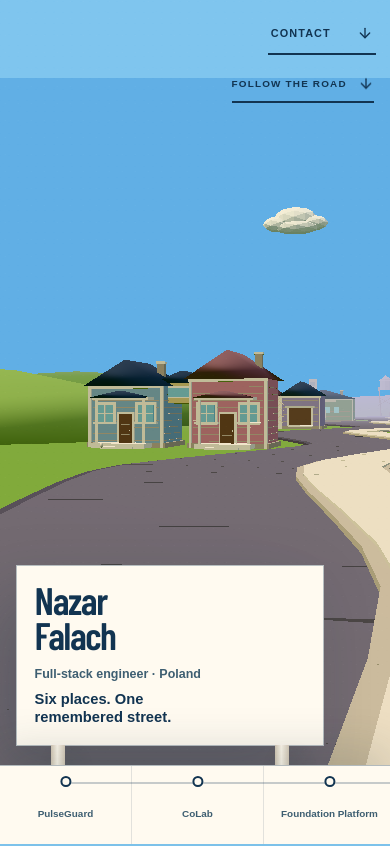
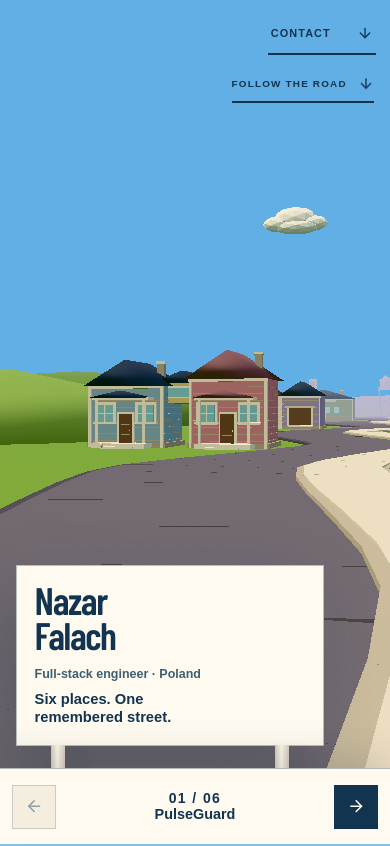
Before and after one commit to Tedossss/PulseApiGuard, a Next.js app in the folder frontend/: page / in a window 390 px wide. Shown: the top 846 px of the page. Built offline with nearby package versions, Linux system fonts and the light colour scheme; a web font is replaced by a local one.

Commit message:
fix(portfolio): make mobile project navigation safe and compact

```diff
--- a/frontend/app/dreamworld/DreamPortfolio.module.css
+++ b/frontend/app/dreamworld/DreamPortfolio.module.css
@@ -42,6 +42,7 @@
   --scroll-progress: 0;
   --active-scene-progress: 0;
   --scene-progress: 0;
+  --mobile-directory-height: 0px;
   position: relative;
   min-height: 100vh;
   color: var(--ink);
@@ -736,6 +737,19 @@
   color: var(--ink);
   background: var(--paper);
   box-shadow: 0 -18px 42px rgba(31, 52, 61, 0.15);
+  transition: opacity 180ms ease-out, visibility 0s linear 0s;
+}
+
+.mobileStreetDirectory {
+  display: none;
+}
+
+.root[data-dialog-open='true'] .streetDirectory,
+.root[data-dialog-open='true'] .mobileStreetDirectory {
+  visibility: hidden;
+  opacity: 0;
+  pointer-events: none;
+  transition: opacity 180ms ease-out, visibility 0s linear 180ms;
 }
 
 .directoryLine {
@@ -1126,6 +1140,10 @@
 }
 
 @media (max-width: 760px) {
+  .root {
+    --mobile-directory-height: calc(4.75rem + env(safe-area-inset-bottom, 0px));
+  }
+
   .siteHeader {
     top: 0.7rem;
     right: 0.9rem;
@@ -1151,6 +1169,13 @@
   .sceneFrame {
     position: relative;
     min-height: max(100svh, 45rem);
+  }
+
+  .scene:not([data-scene='home']):not([data-scene='about']):not([data-scene='contact']) .sceneFrame {
+    display: flex;
+    min-height: 100svh;
+    align-items: flex-end;
+    padding: 4.25rem 1rem calc(var(--mobile-directory-height) + 0.85rem);
   }
 
   .scene[data-scene='about'] .sceneFrame {
@@ -1226,19 +1251,18 @@
   .evidenceMarker,
   .evidenceMarker[data-side='left'],
   .evidenceMarker[data-side='right'] {
+    position: relative;
     top: auto;
-    right: 1rem;
-    bottom: 5.8rem;
-    left: 1rem;
-    width: auto;
+    right: auto;
+    bottom: auto;
+    left: auto;
+    width: 100%;
     padding: 1.25rem;
   }
 
   .evidenceMarker::after,
   .evidenceMarker[data-side='right']::after {
-    right: 1.5rem;
-    left: auto;
-    height: 5rem;
+    display: none;
   }
 
   .projectTitle {
@@ -1265,6 +1289,7 @@
 
   .markerMeta {
     max-width: none;
+    font-size: 0.7rem;
     text-align: left;
   }
 
@@ -1298,27 +1323,78 @@
   }
 
   .streetDirectory {
+    display: none;
+  }
+
+  .mobileStreetDirectory {
+    position: fixed;
+    z-index: 68;
+    right: 0;
+    bottom: 0;
+    left: 0;
     display: grid;
-    grid-auto-columns: minmax(8.25rem, 1fr);
-    grid-auto-flow: column;
-    grid-template-columns: none;
-    min-height: 4.9rem;
-    overflow-x: auto;
-    overscroll-behavior-x: contain;
-    scroll-snap-type: x proximity;
-  }
-
-  .directoryLine {
-    right: 4.1rem;
-    left: 4.1rem;
-    width: 41.25rem;
-  }
-
-  .streetDirectory button {
-    min-width: 8.25rem;
-    min-height: 4.9rem;
-    font-size: 0.62rem;
-    scroll-snap-align: center;
+    grid-template-columns: 2.75rem minmax(0, 1fr) 2.75rem;
+    min-height: var(--mobile-directory-height);
+    align-items: center;
+    gap: 0.7rem;
+    padding:
+      0.45rem
+      max(0.75rem, env(safe-area-inset-right, 0px))
+      calc(0.45rem + env(safe-area-inset-bottom, 0px))
+      max(0.75rem, env(safe-area-inset-left, 0px));
+    border-top: 1px solid rgba(18, 52, 81, 0.32);
+    color: var(--ink);
+    background: var(--paper);
+    box-shadow: 0 -14px 34px rgba(31, 52, 61, 0.14);
+    transition: opacity 180ms ease-out, visibility 0s linear 0s;
+  }
+
+  .mobileDirectoryButton {
+    display: grid;
+    width: 2.75rem;
+    height: 2.75rem;
+    place-items: center;
+    padding: 0;
+    border: 1px solid rgba(18, 52, 81, 0.34);
+    color: var(--paper);
+    background: var(--ink);
+    cursor: pointer;
+  }
+
+  .mobileDirectoryButton:disabled {
+    color: var(--ink-soft);
+    background: var(--paper-deep);
+    cursor: default;
+    opacity: 0.58;
+  }
+
+  .mobileDirectoryButton svg {
+    width: 1.15rem;
+    height: 1.15rem;
+  }
+
+  .mobileDirectoryCurrent {
+    display: grid;
+    min-width: 0;
+    justify-items: center;
+    gap: 0.12rem;
+    text-align: center;
+  }
+
+  .mobileDirectoryCurrent span {
+    font-size: 0.875rem;
+    font-variant-numeric: tabular-nums;
+    font-weight: 820;
+    letter-spacing: 0.1em;
+    line-height: 1;
+  }
+
+  .mobileDirectoryCurrent strong {
+    max-width: 100%;
+    font-size: 0.9rem;
+    font-weight: 760;
+    line-height: 1.1;
+    text-wrap: balance;
   }
 
   .dialogRoot {
@@ -1361,6 +1437,57 @@
   }
 }
 
+@media (max-width: 760px) and (max-height: 650px) {
+  .root {
+    --mobile-directory-height: calc(4.35rem + env(safe-area-inset-bottom, 0px));
+  }
+
+  .siteHeader {
+    top: 0.45rem;
+  }
+
+  .topContact {
+    min-height: 2.75rem;
+  }
+
+  .scene:not([data-scene='home']):not([data-scene='about']):not([data-scene='contact']) .sceneFrame {
+    padding-top: 3.75rem;
+    padding-bottom: calc(var(--mobile-directory-height) + 0.65rem);
+  }
+
+  .evidenceMarker,
+  .evidenceMarker[data-side='left'],
+  .evidenceMarker[data-side='right'] {
+    padding: 1rem;
+  }
+
+  .projectTitle {
+    font-size: clamp(2.2rem, 10vw, 3rem);
+  }
+
+  .projectSummary {
+    margin-top: 0.7rem;
+    line-height: 1.38;
+  }
+
+  .markerFacts {
+    margin-top: 0.85rem;
+  }
+
+  .markerFacts div {
+    padding: 0.52rem 0;
+  }
+
+  .markerActions {
+    margin-top: 0.85rem;
+  }
+
+  .mobileStreetDirectory {
+    padding-top: 0.3rem;
+    padding-bottom: calc(0.3rem + env(safe-area-inset-bottom, 0px));
+  }
+}
+
 @media (max-width: 420px) {
   .identitySign {
     width: min(19.25rem, calc(100vw - 4rem));
@@ -1421,6 +1548,7 @@
   .exitButton,
   .contactLinks a,
   .streetDirectory button,
+  .mobileDirectoryButton,
   .dialogLinks a {
     transition-property: color, background-color, border-color, box-shadow, opacity;
     transition-duration: 120ms;
@@ -1428,6 +1556,7 @@
   }
 
   .directoryLine span,
+  .mobileStreetDirectory,
   .loopDoor,
   .loopDoor span,
   .dialogRoot,
@@ -1460,6 +1589,8 @@
   .contactSign,
   .dialogSurface,
   .streetDirectory,
+  .mobileStreetDirectory,
+  .mobileDirectoryButton,
   .topContact,
   .scrollCue,
   .inspectButton,
--- a/frontend/app/dreamworld/DreamPortfolio.tsx
+++ b/frontend/app/dreamworld/DreamPortfolio.tsx
@@ -1,6 +1,16 @@
 'use client';
 
-import { ArrowDown, ArrowUpRight, Download, Github, Mail, Send, X } from 'lucide-react';
+import {
+  ArrowDown,
+  ArrowLeft,
+  ArrowRight,
+  ArrowUpRight,
+  Download,
+  Github,
+  Mail,
+  Send,
+  X,
+} from 'lucide-react';
 import gsap from 'gsap';
 import { ScrollTrigger } from 'gsap/ScrollTrigger';
 import Lenis from 'lenis';
@@ -15,6 +25,7 @@ import {
 } from 'react';
 import styles from './DreamPortfolio.module.css';
 import { dreamProjects, dreamSceneCopy, dreamSkills, type DreamProject } from './dreamData';
+import { getProjectDirectoryState } from './dreamNavigation';
 
 const clamp = (value: number) => Math.min(1, Math.max(0, value));
 const dialogCloseDuration = 360;
@@ -200,8 +211,6 @@ function ProjectScene({
 export function DreamPortfolio({ canvasLayer, canvasReady = false }: DreamPortfolioProps) {
   const rootRef = useRef<HTMLElement>(null);
   const dialogRef = useRef<HTMLDivElement>(null);
-  const directoryRef = useRef<HTMLElement>(null);
-  const directoryButtonRefs = useRef(new Map<string, HTMLButtonElement>());
   const lenisRef = useRef<Lenis | null>(null);
   const rafRef = useRef<number>(0);
   const sceneRefs = useRef(new Map<DreamSceneId, HTMLElement>());
@@ -227,12 +236,8 @@ export function DreamPortfolio({ canvasLayer, canvasReady = false }: DreamPortfo
   const effectiveCanvasReady = hasCanvasLayer ? canvasReady : true;
   const dialogStyle = getDialogStyle(dialogState);
   const activeDialogSlug = dialogState?.project.slug;
-  const activeProjectIndex = orderedProjects.findIndex((project) => project.slug === activeScene);
-  const directoryIndex = activeProjectIndex >= 0
-    ? activeProjectIndex
-    : activeScene === 'home'
-      ? 0
-      : orderedProjects.length - 1;
+  const projectDirectory = getProjectDirectoryState(orderedProjects, activeScene);
+  const directoryIndex = projectDirectory.index;
   const directoryProgress = orderedProjects.length > 1
     ? directoryIndex / (orderedProjects.length - 1)
     : 0;
@@ -244,22 +249,6 @@ export function DreamPortfolio({ canvasLayer, canvasReady = false }: DreamPortfo
     ?? (activeScene === 'about' ? 'About' : activeScene === 'contact' ? 'Contact' : 'Home');
   const loaderPhase = loaderState.phase;
   const loaderReleaseReason = loaderPhase === 'loading' ? 'pending' : loaderState.reason;
-
-  useEffect(() => {
-    const directory = directoryRef.current;
-    const project = orderedProjects[directoryIndex];
-    const button = project ? directoryButtonRefs.current.get(project.slug) : undefined;
-    if (!directory || !button || directory.scrollWidth <= directory.clientWidth) return;
-
-    const frame = window.requestAnimationFrame(() => {
-      button.scrollIntoView({
-        behavior: reducedMotion ? 'auto' : 'smooth',
-        block: 'nearest',
-        inline: 'center',
-      });
-    });
-    return () => window.cancelAnimationFrame(frame);
-  }, [directoryIndex, reducedMotion]);
 
   useEffect(() => {
     gsap.registerPlugin(ScrollTrigger);
@@ -714,6 +703,7 @@ export function DreamPortfolio({ canvasLayer, canvasReady = false }: DreamPortfo
       data-reduced-motion={reducedMotion}
       data-idle={idle}
       data-return-visit={visitedProjects.length > 0 || loopedExit}
+      data-dialog-open={dialogState ? 'true' : 'false'}
     >
       <div
         className={styles.experienceShell}
@@ -862,9 +852,9 @@ export function DreamPortfolio({ canvasLayer, canvasReady = false }: DreamPortfo
         </div>
 
         <nav
-          ref={directoryRef}
           className={styles.streetDirectory}
           aria-label="Project street directory"
+          aria-hidden={dialogState ? true : undefined}
           style={directoryStyle}
         >
           <span className={styles.directoryLine} aria-hidden="true">
@@ -875,10 +865,6 @@ export function DreamPortfolio({ canvasLayer, canvasReady = false }: DreamPortfo
             return (
               <button
                 key={project.slug}
-                ref={(element) => {
-                  if (element) directoryButtonRefs.current.set(project.slug, element);
-                  else directoryButtonRefs.current.delete(project.slug);
-                }}
                 type="button"
                 data-active={active}
                 data-visited={visitedProjects.includes(project.slug)}
@@ -890,6 +876,62 @@ export function DreamPortfolio({ canvasLayer, canvasReady = false }: DreamPortfo
               </button>
             );
           })}
+        </nav>
+
+        <nav
+          className={styles.mobileStreetDirectory}
+          aria-label="Project navigation"
+          aria-hidden={dialogState ? true : undefined}
+          onKeyDown={(event) => {
+            if (event.key === 'ArrowLeft' && projectDirectory.previous) {
+              event.preventDefault();
+              scrollToScene(projectDirectory.previous.slug);
+            }
+            if (event.key === 'ArrowRight' && projectDirectory.next) {
+              event.preventDefault();
+              scrollToScene(projectDirectory.next.slug);
+            }
+          }}
+        >
+          <button
+            type="button"
+            className={styles.mobileDirectoryButton}
+            disabled={!projectDirectory.previous}
+            aria-label={
+              projectDirectory.previous
+                ? `Previous project: ${projectDirectory.previous.title}`
+                : 'No previous project'
+            }
+            onClick={() => {
+              if (projectDirectory.previous) scrollToScene(projectDirectory.previous.slug);
+            }}
+          >
+            <ArrowLeft aria-hidden="true" />
+          </button>
+
+          <div className={styles.mobileDirectoryCurrent} aria-live="polite" aria-atomic="true">
+            <span>
+              {String(projectDirectory.index + 1).padStart(2, '0')} /{' '}
+              {String(projectDirectory.total).padStart(2, '0')}
+            </span>
+            <strong>{projectDirectory.current.title}</strong>
+          </div>
+
+          <button
+            type="button"
+            className={styles.mobileDirectoryButton}
+            disabled={!projectDirectory.next}
+            aria-label={
+              projectDirectory.next
+                ? `Next project: ${projectDirectory.next.title}`
+                : 'No next project'
+            }
+            onClick={() => {
+              if (projectDirectory.next) scrollToScene(projectDirectory.next.slug);
+            }}
+          >
+            <ArrowRight aria-hidden="true" />
+          </button>
         </nav>
 
         <div className={styles.loopDoor} data-active={looping} aria-hidden="true">
--- /dev/null
+++ b/frontend/app/dreamworld/dreamNavigation.ts
@@ -0,0 +1,32 @@
+type DirectoryProject = {
+  slug: string;
+  title: string;
+};
+
+export type ProjectDirectoryState<Project extends DirectoryProject> = {
+  current: Project;
+  index: number;
+  total: number;
+  previous: Project | null;
+  next: Project | null;
+};
+
+export function getProjectDirectoryState<Project extends DirectoryProject>(
+  projects: readonly Project[],
+  activeScene: string,
+): ProjectDirectoryState<Project> {
+  if (projects.length === 0) {
+    throw new Error('Project directory requires at least one project.');
+  }
+
+  const activeIndex = projects.findIndex((project) => project.slug === activeScene);
+  const index = activeIndex >= 0 ? activeIndex : activeScene === 'home' ? 0 : projects.length - 1;
+
+  return {
+    current: projects[index],
+    index,
+    total: projects.length,
+    previous: index > 0 ? projects[index - 1] : null,
+    next: index < projects.length - 1 ? projects[index + 1] : null,
+  };
+}
```
Also changed, not shown: 1 other file (tests, documents, lock files or other folders).
